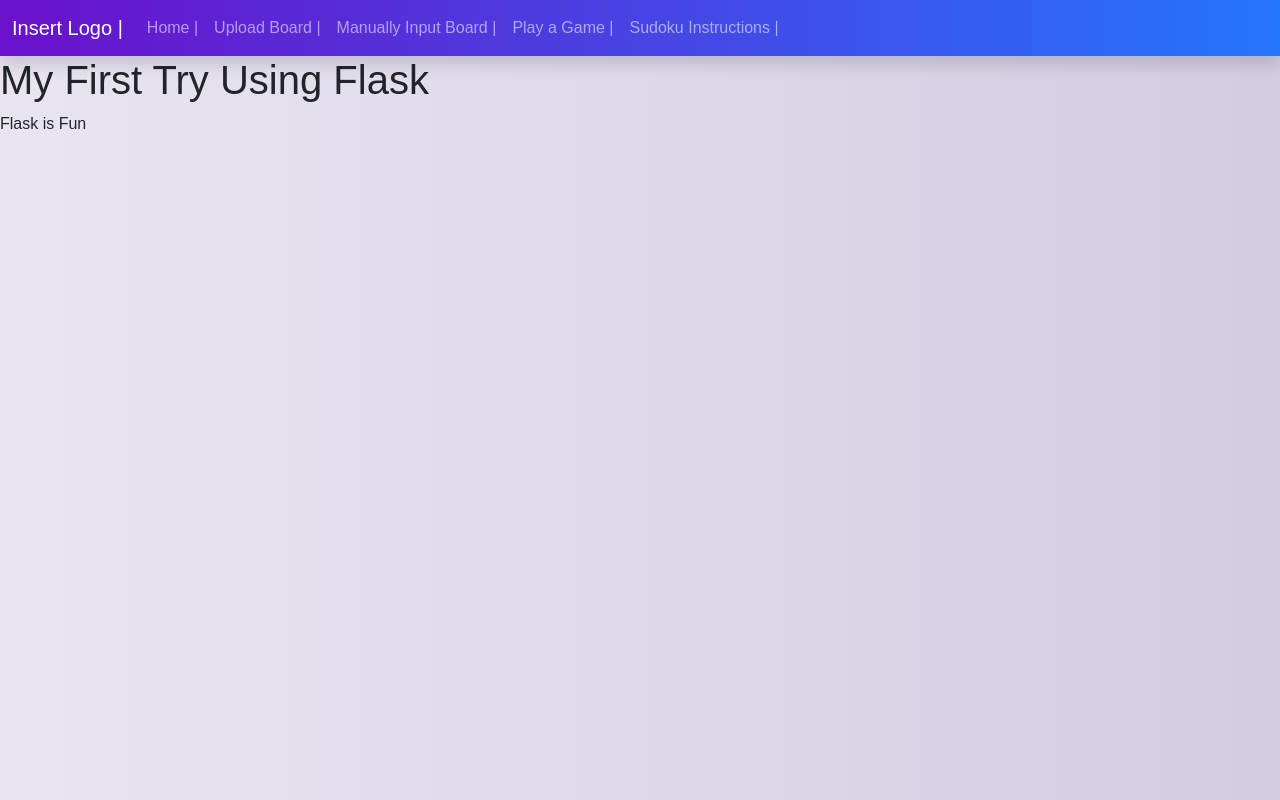
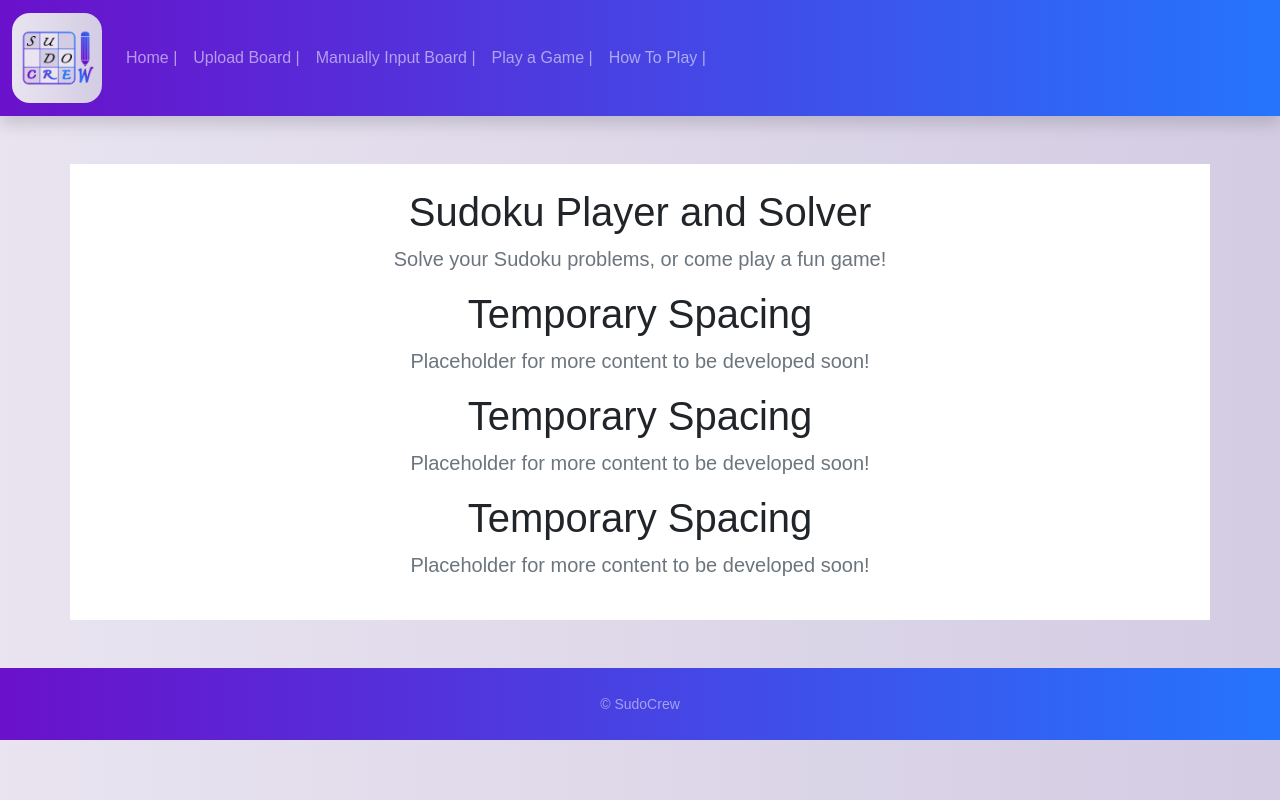
Before and after one commit to RashadBhuiyan/sudokusolver_l02_grp08, a Flask app: page / in a window 1280 px wide. Run offline with Flask 2, Linux system fonts and the light colour scheme.

Commit message:
Added more information and functionality to the frontend. Included our logo design as well as some more stylistic choices.

```diff
--- a/src/flask_app/static/css/template.css
+++ b/src/flask_app/static/css/template.css
@@ -16,3 +16,7 @@ body {
   background: linear-gradient(to right, #E9E4F0, #D3CCE3); /* W3C, IE 10+/ Edge, Firefox 16+, Chrome 26+, Opera 12+, Safari 7+ */
 
 }
+
+.rounded-logo {
+  border-radius: 20%;
+}
--- a/src/flask_app/templates/home.html
+++ b/src/flask_app/templates/home.html
@@ -2,14 +2,33 @@
 <html lang="en" dir="ltr">
   <head>
     <meta charset="utf-8">
-    <title>Flask Tutorial</title>
+    <title>SudoCrew: Home</title>
+    <link rel="stylesheet" href="{{ url_for('static',    filename='css/home.css') }}">
   </head>
   <body>
     {% extends "template.html" %}
     {% block content %}
 
-    <h1> My First Try Using Flask </h1>
-    <p> Flask is Fun </p>
+    <section class="py-5 text-center container">
+      <div class="row py-lg-4 bg-white">
+        <div class="col-lg-12 col-md-8 mx-auto">
+          <h1 class="fw-light">Sudoku Player and Solver</h1>
+          <p class="lead text-muted">Solve your Sudoku problems, or come play a fun game!</p>
+        </div>
+        <div class="col-lg-12 col-md-8 mx-auto">
+          <h1 class="fw-light">Temporary Spacing</h1>
+          <p class="lead text-muted">Placeholder for more content to be developed soon!</p>
+        </div>
+        <div class="col-lg-12 col-md-8 mx-auto">
+          <h1 class="fw-light">Temporary Spacing</h1>
+          <p class="lead text-muted">Placeholder for more content to be developed soon!</p>
+        </div>
+        <div class="col-lg-12 col-md-8 mx-auto">
+          <h1 class="fw-light">Temporary Spacing</h1>
+          <p class="lead text-muted">Placeholder for more content to be developed soon!</p>
+        </div>
+      </div>
+    </section>
 
     {% endblock %}
   </body>
--- a/src/flask_app/templates/template.html
+++ b/src/flask_app/templates/template.html
@@ -3,7 +3,7 @@
   <head>
     <meta charset="utf-8">
     <meta name="viewport" content="width=device-width, initial-scale=1">
-    <title>Flask Parent Template</title>
+    <title>SudoCrew: Home</title>
 
     <!-- Latest compiled and minified CSS -->
     <link href="https://cdn.jsdelivr.net/npm/bootstrap@5.1.3/dist/css/bootstrap.min.css" rel="stylesheet">
@@ -13,10 +13,10 @@
     <script src="https://cdn.jsdelivr.net/npm/bootstrap@5.1.3/dist/js/bootstrap.bundle.min.js"></script>
 </head>
   <body class="custom-body-gradient">
-    <header>
-      <nav class="navbar navbar-expand-sm custom-nav-gradient navbar-dark shadow">
+    <header class="custom-nav-gradient">
+      <nav class="navbar navbar-expand-md navbar-dark shadow">
         <div class="container-fluid">
-          <a class="navbar-brand" href="{{ url_for('home') }}"> Insert Logo |</a>
+          <a class="navbar-brand" href="{{ url_for('home') }}"><img src="{{url_for('static', filename='logo.png')}}" class="img-fluid custom-body-gradient rounded-logo" alt="" width="90" /></a>
           <button class="navbar-toggler" type="button" data-bs-toggle="collapse" data-bs-target="#collapsibleNavbar">
             <span class="navbar-toggler-icon"></span>
           </button>
@@ -35,17 +35,22 @@
                 <a class="nav-link" href="{{ url_for('game') }}"> Play a Game |</a>
               </li>
               <li class="nav-item">
-                <a class="nav-link" href="{{ url_for('instructions') }}"> Sudoku Instructions |</a>
+                <a class="nav-link" href="{{ url_for('instructions') }}"> How To Play |</a>
               </li>
             </ul>
           </div>
         </div>
       </nav>
-
-      {% block content %}
-      {% endblock %}
-
     </header>
 
- </body>
+    {% block content %}
+    {% endblock %}
+
+    <footer id="sticky-footer" class="flex-shrink-0 py-4 custom-nav-gradient text-white-50">
+      <div class="container text-center">
+        <small>&copy; SudoCrew</small>
+      </div>
+    </footer>
+
+  </body>
 </html>
```
Also changed, not shown: src/flask_app/templates/game.html (+9 -5 lines), src/flask_app/templates/instructions.html (+18 -9 lines), src/flask_app/templates/manual.html (+9 -5 lines), src/flask_app/templates/upload.html (+7 -2 lines), src/flask_app/static/logo.png (added), src/flask_app/static/sudokuRules.jpg (added), src/flask_app/static/white.jpg (added).
